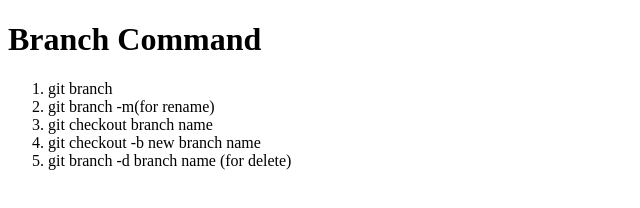
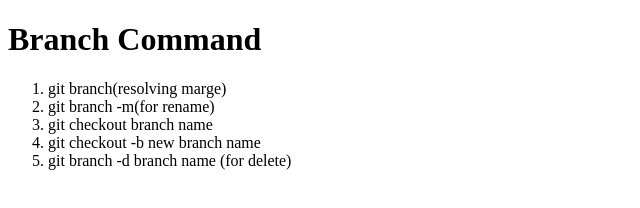
Before and after one commit to AirinNila/LocalRepo, a plain HTML site: page index.html in a window 1280 px wide. Shown: the whole page, without its empty margins (0-640 px from the left). Drawn offline with Linux system fonts and the light colour scheme.

Commit message:
Resolving merge

```diff
--- a/index.html
+++ b/index.html
@@ -8,7 +8,7 @@
 <body>
     <h1>Branch Command</h1>
     <ol>
-        <li>git branch</li>
+        <li>git branch(resolving marge)</li>
         <li>git branch -m(for rename)</li>
         <li>git checkout branch name</li>
         <li>git checkout -b new branch name</li>
```
